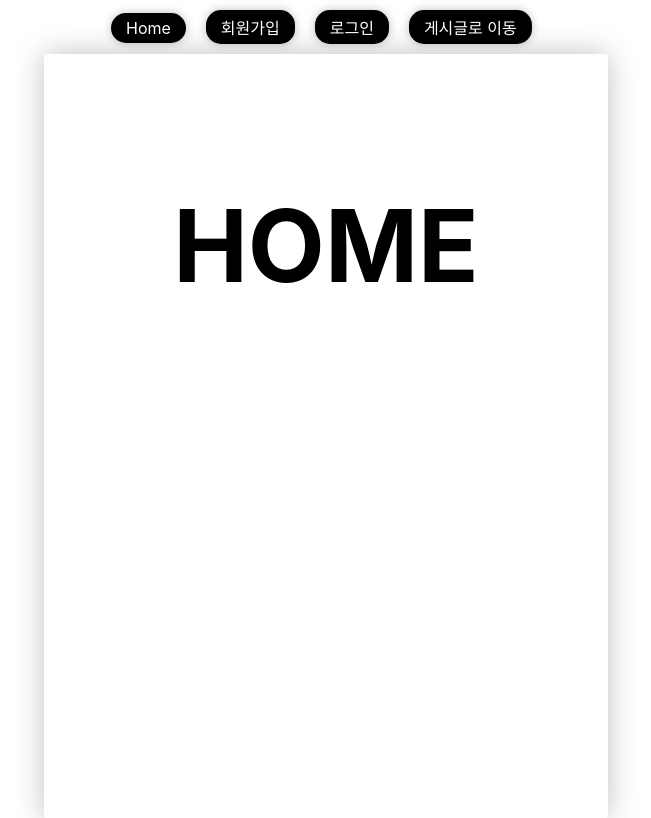
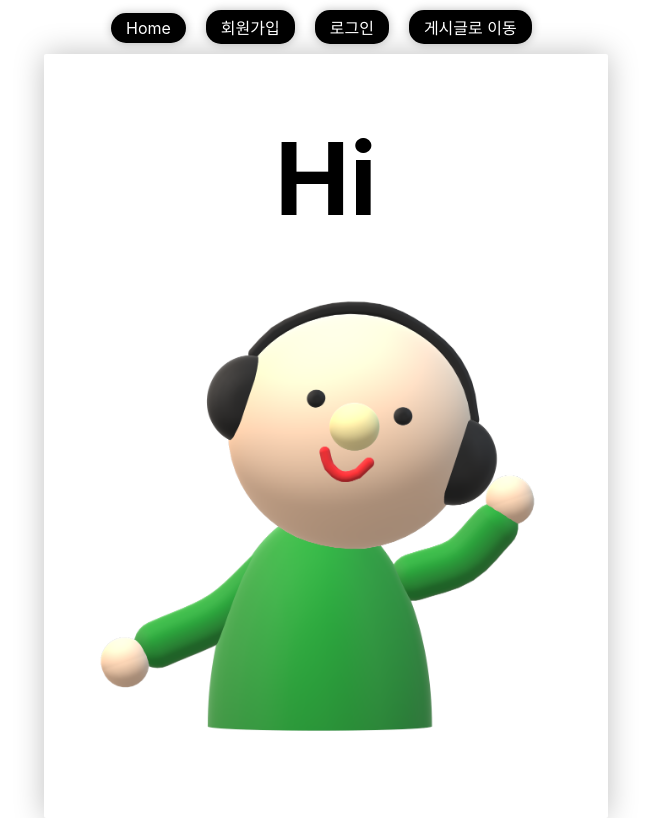
Before and after one commit to engineering-incubator/react-springboot-board-tutorial, a React (Create React App) app in the folder front-end/: page / in a window 1280 px wide. Shown: the whole page, without its empty margins (314-965 px from the left). Built offline with nearby package versions, Linux system fonts and the light colour scheme.

Commit message:
[홈] 홈 이미지 추가

```diff
--- a/front-end/src/screens/Home.jsx
+++ b/front-end/src/screens/Home.jsx
@@ -5,7 +5,8 @@ const Home = () => {
 	return (
 		<>
 			<Template>
-				<h1 style={{fontSize: 100, textAlign: 'center'}}>HOME</h1>
+				<h1 style={{ fontSize: 100, textAlign: 'center', margin: 0 }}>Hi</h1>
+				<img style={{ width: '100%' }} alt="bg" src="img/3d.png" />
 			</Template>
 		</>
 	);
```
Also changed, not shown: front-end/public/img/3d.png (added).
